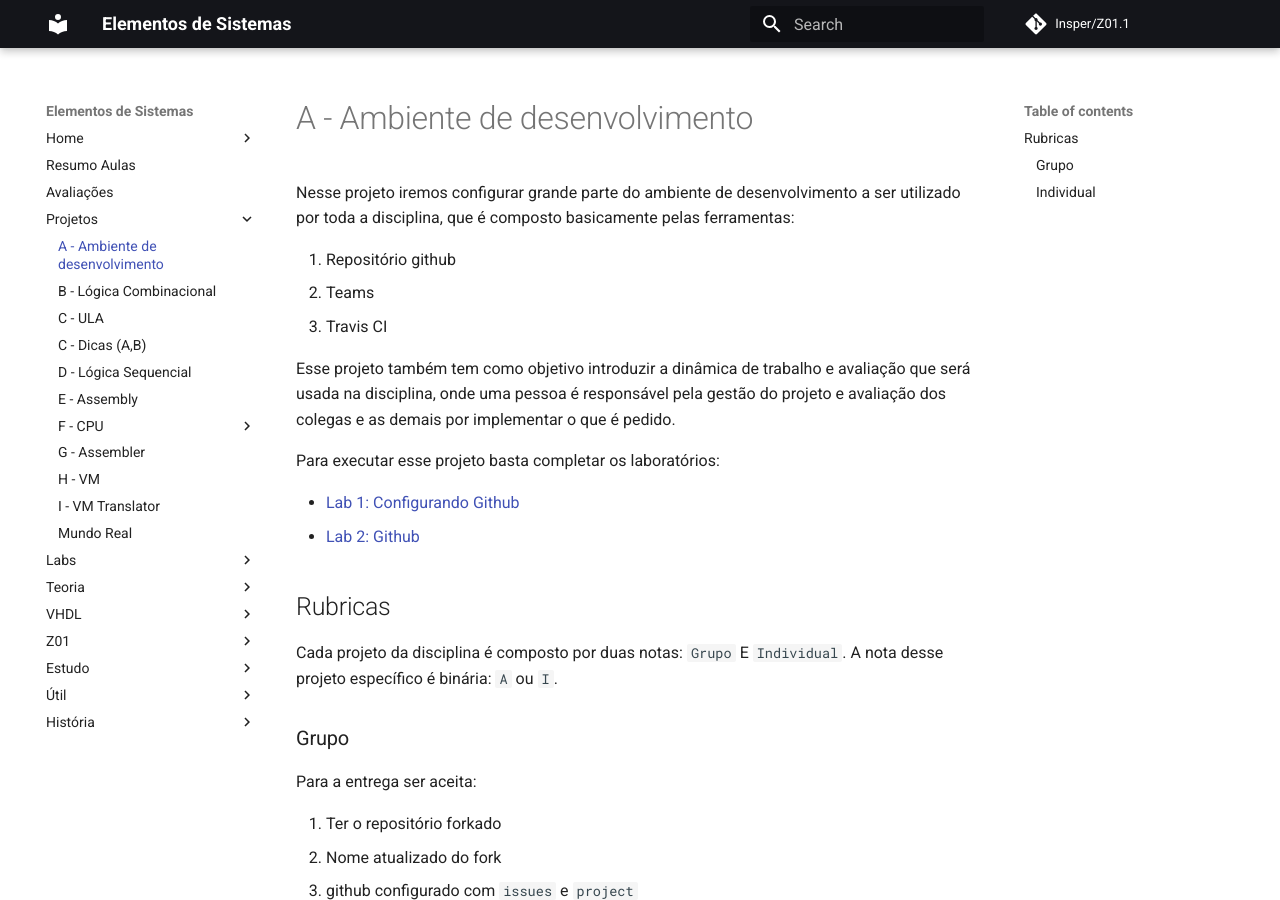
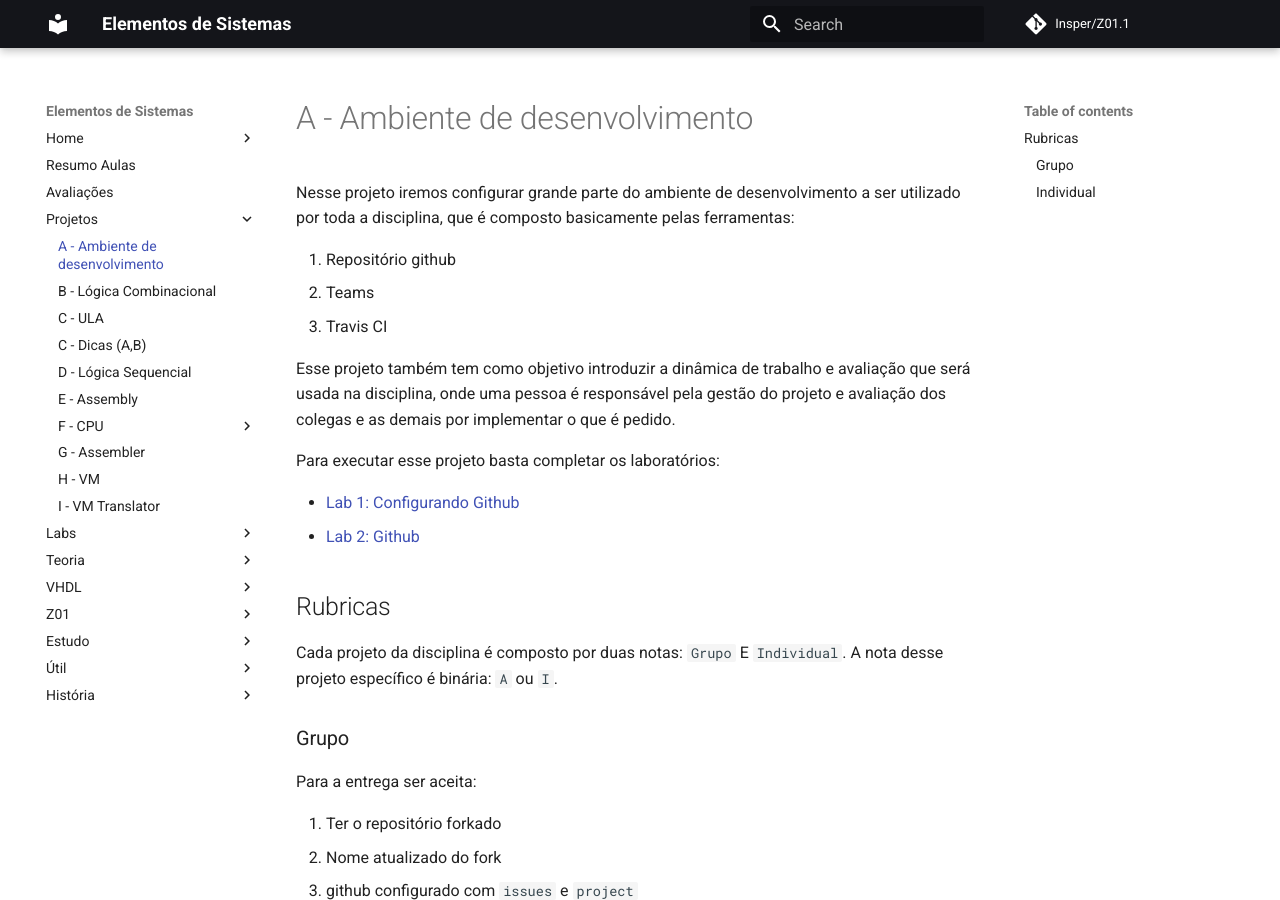
Before and after one commit to Insper/22b-Z01.1, an MkDocs documentation site: the page built from docs-src/A-Ambiente-Desenvolvimento-Projeto.md, in a window 1280 px wide and 900 px high. Built offline with MkDocs 1.6.1 and Material for MkDocs 9.7.7, drawn with Linux system fonts in a browser that asks for light colours; nearby versions of some CDN libraries; comment, search, counter and statistics services are not loaded.

```diff
--- a/mkdocs.yml
+++ b/mkdocs.yml
@@ -44,7 +44,7 @@ nav:
   - 'assembler-Projeto.md'
   - 'vm-Projeto.md'
   - 'J-VMtranslator-Projeto.md'
-  - 'X-Processadores-Projeto.md'
+  # - 'X-Processadores-Projeto.md'
 
 - Labs:
   - 'A-Ambiente-Lab-1.md'
@@ -120,11 +120,11 @@ nav:
   - 'Dados Digitais - 1': 'https://docs.google.com/spreadsheets/d/1rN_zQqYaVI8PjAhKqEBCmY-_06I0X9dD0RddcI-miJs/edit?usp=sharing'
   - 'Exercicio-Dados-2.md'
   - 'Handout Aritmetica Booleana': 'https://github.com/Insper/Z01.1/blob/master/Exercicios/Exercicio-Aritmetica-Booleana.pdf'
-  - 'Handout Aritmetica Booleana - Resolução': 'https://github.com/Insper/Z01.1/blob/master/Exercicios/Exercicio-Aritmetica-Booleana_resolvido.pdf'
+#  - 'Handout Aritmetica Booleana - Resolução': 'https://github.com/Insper/Z01.1/blob/master/Exercicios/Exercicio-Aritmetica-Booleana_resolvido.pdf'
   - 'Lógica Sequencial': 'https://forms.gle/XMsFCDMYsmz1qUP86'
-  - 'Lógica Sequencial - resolução': 'https://github.com/Insper/Z01.1/blob/master/Exercicios/Lógica-Sequencial_resolucao.pdf'
+#  - 'Lógica Sequencial - resolução': 'https://github.com/Insper/Z01.1/blob/master/Exercicios/Lógica-Sequencial_resolucao.pdf'
   - 'Linguagem de Máquina': 'https://github.com/Insper/Z01.1/blob/master/Exercicios/Linguagem_de_maquina.pdf' #'https://forms.gle/6jNZR4CAELJ69ZjXA'
-  - 'Linguagem de Máquina - respostas': 'https://github.com/Insper/Z01.1/blob/master/Exercicios/Linguagem_de_maquina_respostas.pdf'
+#  - 'Linguagem de Máquina - respostas': 'https://github.com/Insper/Z01.1/blob/master/Exercicios/Linguagem_de_maquina_respostas.pdf'
   - 'Exercicio-CPU-1.md'
   - 'Exercicio-CPU-2.md'
 
```
